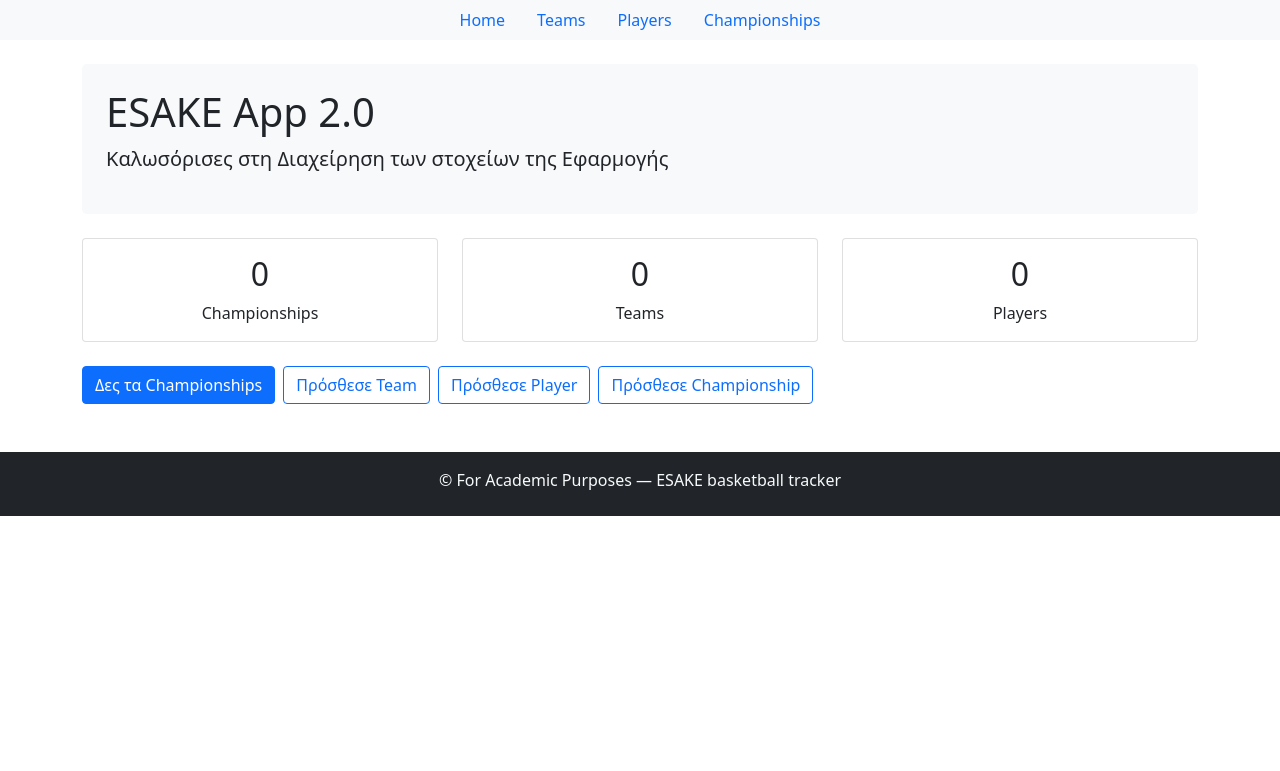
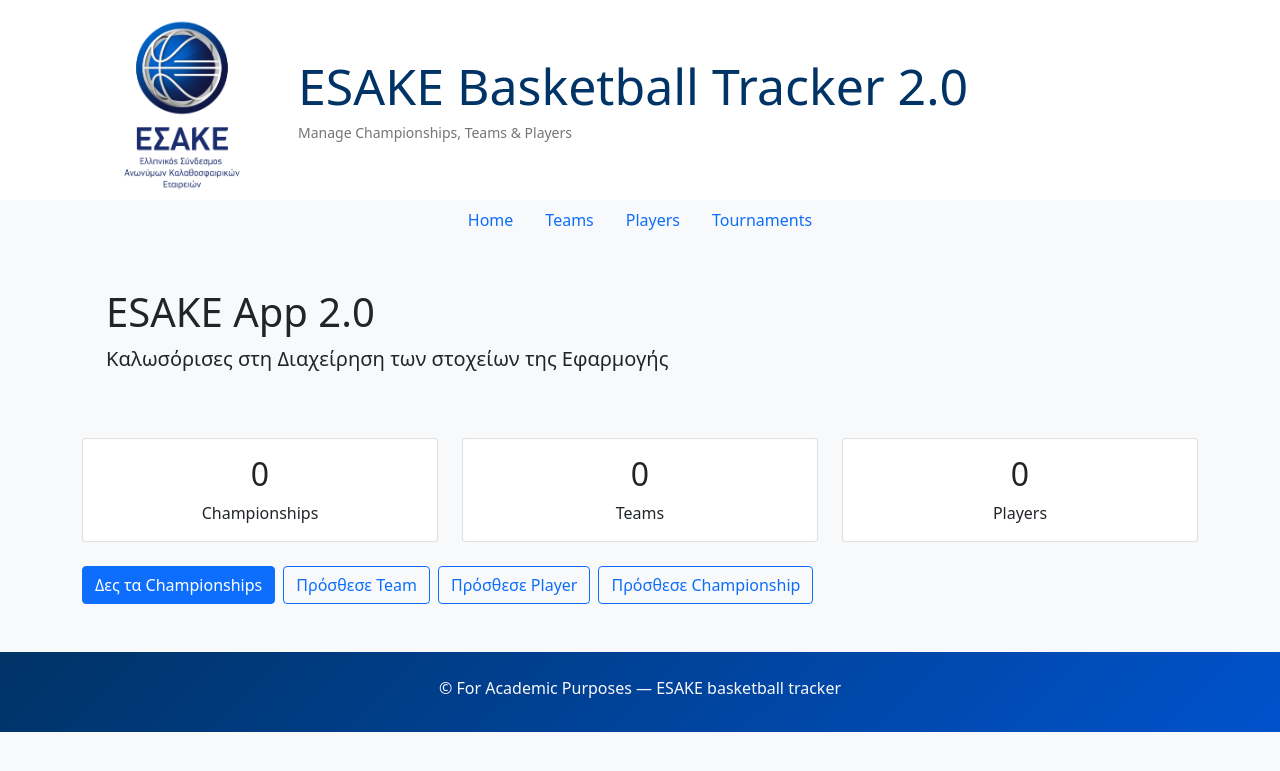
Before and after one commit to ikarafou/esake-app-v2, a PHP site: page /index.php in a window 1280 px wide. Shown: the top 771 px of the page. Run offline with PHP 8.4, Linux system fonts and the light colour scheme; data that the repository does not hold is empty.

Commit message:
refactor elements in includes files and add the esake logo

```diff
--- a/backend/includes/footer.php
+++ b/backend/includes/footer.php
@@ -1,5 +1,5 @@
 
-    <footer class="bg-dark text-light text-center py-3 mt-5">
+    <footer class="text-light text-center py-4 mt-5" style="background: linear-gradient(135deg, #003366 0%, #0052cc 100%);">
     <p class="mb-2">&copy; For Academic Purposes — ESAKE basketball tracker</p>
     </footer>
      <script src="https://cdn.jsdelivr.net/npm/bootstrap@5.1.3/dist/js/bootstrap.bundle.min.js" integrity="sha384-ka7Sk0Gln4gmtz2MlQnikT1wXgYsOg+OMhuP+IlRH9sENBO0LRn5q+8nbTov4+1p" crossorigin="anonymous"></script>
--- a/backend/includes/header.php
+++ b/backend/includes/header.php
@@ -6,8 +6,32 @@
     <meta name="viewport" content="width=device-width, initial-scale=1.0">
     <link href="https://cdn.jsdelivr.net/npm/bootstrap@5.1.3/dist/css/bootstrap.min.css" rel="stylesheet" integrity="sha384-1BmE4kWBq78iYhFldvKuhfTAU6auU8tT94WrHftjDbrCEXSU1oBoqyl2QvZ6jIW3" crossorigin="anonymous">
     <title><?php echo $title; ?></title>
+    <style>
+        body { background: #f8f9fa; }
+        .header-section {
+            background: linear-gradient(135deg, #003366 0%, #0052cc 100%);
+            color: white;
+        }
+        .header-section img { max-height: 200px; }
+        .header-section h1 { font-size: 50px; margin-bottom: 4px; }
+        .header-section small { font-size: 14px; opacity: 0.9; }
+    </style>
 </head>
 <body>
+    <!-- HEADER WITH LOGO -->
+   <div class="header-section" style="background: white; color: #333;">
+    <div class="container">
+        <div class="d-flex align-items-center gap-3">
+            <img src="/photos/esake-logo.png" alt="ESAKE Logo">
+            <div>
+                <h1 style="color: #003366;">ESAKE Basketball Tracker 2.0</h1>
+                <small style="color: #666;">Manage Championships, Teams & Players</small>
+            </div>
+        </div>
+    </div>
+</div>
+
+    <!-- NAVIGATION -->
     <ul class="nav justify-content-center bg-light">
         <li class="nav-item">
             <a class="nav-link active" aria-current="page" href="/index.php">Home</a>
@@ -19,6 +43,6 @@
             <a class="nav-link" href="/pages/players.php">Players</a>
         </li>
         <li class="nav-item">
-            <a class="nav-link" href="/pages/championships.php">Championships</a>
+            <a class="nav-link" href="/pages/championships.php">Tournaments</a>
         </li>
     </ul>
```
Also changed, not shown: backend/photos/esake-logo.png (added).
